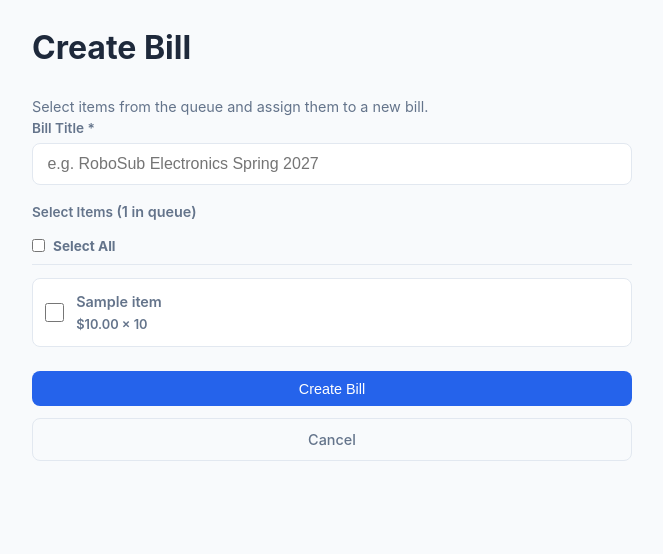
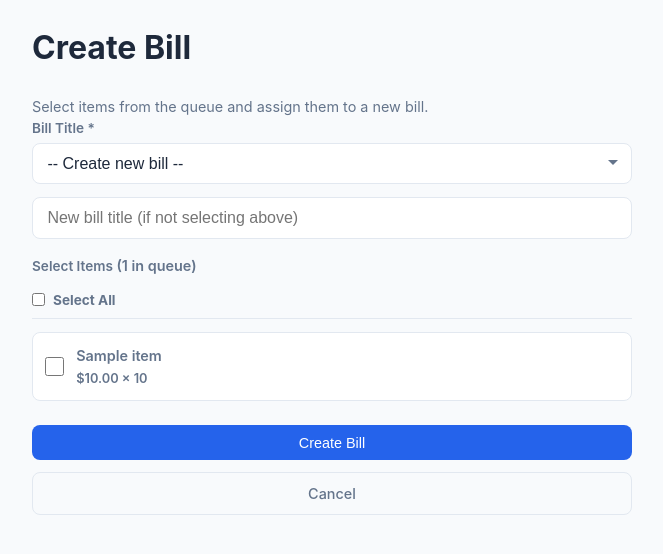
Before and after one commit to gt-marine-robotics-group/finance, a Flask app: template mrg-purchasing/templates/create_bill.html in a window 1280 px wide. Shown: the top 554 px of the page, without its empty margins (308-971 px from the left). Run offline with Flask 3, Linux system fonts and the light colour scheme; the template is opened without the code that fills it: most values are stand-ins (such as "Sample title", 1, 10 or a date in 2020).

Commit message:
fix: preserve Excel formulas, add items to existing bills
- Leave Bill Item ID and Total Cost as null so Excel formulas auto-fill
- Create Bill page now shows dropdown of existing bills
- Selecting existing bill adds items without separator row
- Creating new bill still adds 'Request N' separator
- Fixed leftover duplicate code in move_to_bill

```diff
--- a/mrg-purchasing/app.py
+++ b/mrg-purchasing/app.py
@@ -415,7 +415,11 @@ def remove_from_bill(item_id):
 def create_bill():
     """Select items from the queue (Test sheet) and move them to the Bills sheet."""
     if request.method == "POST":
-        bill_title = request.form.get("bill_title", "").strip()
+        existing_bill = request.form.get("existing_bill", "").strip()
+        new_bill_title = request.form.get("bill_title", "").strip()
+        bill_title = existing_bill or new_bill_title
+        is_new_bill = not existing_bill
+
         selected_indices = request.form.getlist("item_ids")
 
         if not bill_title:
@@ -438,7 +442,7 @@ def create_bill():
             return redirect(url_for("create_bill"))
 
         # Move from Test sheet to Bills sheet
-        moved = xlsx_manager.move_to_bill(selected_items, bill_title)
+        moved = xlsx_manager.move_to_bill(selected_items, bill_title, add_separator=is_new_bill)
 
         # Copy screenshots from _queue/ to bill folder (local + SharePoint)
         for item in selected_items:
@@ -451,7 +455,8 @@ def create_bill():
 
     # GET — show queue items to select from
     backlog = xlsx_manager.get_backlog_items()
-    return render_template("create_bill.html", backlog=backlog)
+    bills = xlsx_manager.get_bills()
+    return render_template("create_bill.html", backlog=backlog, bills=bills)
 
 
 # --- Bill View ---
@@ -573,7 +578,8 @@ def copy_to_bill(item_id):
         except (ValueError, TypeError):
             item_data["Total Cost"] = 0
 
-        row_values = [item_data.get(col, "") or "" for col in bills_columns]
+        FORMULA_COLUMNS = {"Bill Item ID", "Total Cost"}
+        row_values = [None if col in FORMULA_COLUMNS else (item_data.get(col, "") or "") for col in bills_columns]
         success = xlsx_manager.graph_add_row("BillsT", row_values)
 
         if success:
--- a/mrg-purchasing/templates/create_bill.html
+++ b/mrg-purchasing/templates/create_bill.html
@@ -15,8 +15,14 @@
     <form method="POST" action="{{ url_for('create_bill') }}" class="item-form">
         <div class="form-group">
             <label for="bill_title">Bill Title *</label>
-            <input type="text" id="bill_title" name="bill_title" required class="input"
-                   placeholder="e.g. RoboSub Electronics Spring 2027">
+            <select id="existing_bill" name="existing_bill" class="input">
+                <option value="">-- Create new bill --</option>
+                {% for bill in bills %}
+                <option value="{{ bill }}">{{ bill }}</option>
+                {% endfor %}
+            </select>
+            <input type="text" id="bill_title" name="bill_title" class="input" style="margin-top: 0.5rem;"
+                   placeholder="New bill title (if not selecting above)">
         </div>
 
         <div class="form-group">
--- a/mrg-purchasing/xlsx_manager.py
+++ b/mrg-purchasing/xlsx_manager.py
@@ -527,7 +527,7 @@ def delete_queue_item(row_idx: int) -> bool:
         return True
 
 
-def move_to_bill(queue_items: list[dict], bill_title: str) -> int:
+def move_to_bill(queue_items: list[dict], bill_title: str, add_separator: bool = True) -> int:
     """
     Move items from the Queue (TestTable) to the Bills table (BillsT) via Graph API.
     - Inserts a separator row (e.g. "Request 4") before the items
@@ -555,22 +555,13 @@ def move_to_bill(queue_items: list[dict], bill_title: str) -> int:
                          "Budget Section", "Vendor", "Description", "Quantity", "Cost",
                          "Total Cost", "Link", "File URL", "Person Requesting", "Remaining Allocation", "Column1"]
 
-    # Get existing rows to find next Request number and next Bill Item ID
+    # Get existing rows to find next Request number
     url = f"https://graph.microsoft.com/v1.0/drives/{drive_id}/items/{file_id}/workbook/tables/BillsT/rows"
     resp = _requests.get(url, headers=headers, timeout=15)
-    max_id = 0
     max_request_num = 0
     if resp.status_code == 200:
         for row in resp.json().get("value", []):
             vals = row["values"][0]
-            # Track max Bill Item ID
-            try:
-                val = int(float(str(vals[0])))
-                if val > max_id:
-                    max_id = val
-            except (ValueError, TypeError, IndexError):
-                pass
-            # Track max Request number
             bill_col = str(vals[2]) if vals[2] else ""
             if bill_col.startswith("Request"):
                 try:
@@ -580,47 +571,43 @@ def move_to_bill(queue_items: list[dict], bill_title: str) -> int:
                 except ValueError:
                     pass
 
-    next_id = max_id + 1
     next_request = max_request_num + 1
 
     # Find where to insert (after last row with data)
     insert_at = _get_last_data_index("BillsT") + 1
 
-    # Insert separator row first (e.g. "Request 4" with empty Item Name)
-    separator_row = [""] * len(bills_columns)
-    bill_title_idx = bills_columns.index("Bill Title") if "Bill Title" in bills_columns else 2
-    separator_row[bill_title_idx] = f"Request {next_request}"
-    graph_add_row("BillsT", separator_row, index=insert_at)
-    insert_at += 1
+    # Insert separator row for new bills only
+    if add_separator:
+        separator_row = [""] * len(bills_columns)
+        bill_title_idx = bills_columns.index("Bill Title") if "Bill Title" in bills_columns else 2
+        separator_row[bill_title_idx] = f"Request {next_request}"
+        graph_add_row("BillsT", separator_row, index=insert_at)
+        insert_at += 1
 
     moved = 0
     rows_to_delete = []
 
+    # Columns that have formulas in Excel — pass None to preserve them
+    FORMULA_COLUMNS = {"Bill Item ID", "Total Cost"}
+
     for item in queue_items:
         # Build row for BillsT
         item_data = dict(item)
-        item_data["Bill Item ID"] = next_id
         item_data["Bill Title"] = bill_title
         item_data["Status"] = "Bill Requested"
 
-        # Calculate Total Cost
-        try:
-            qty = float(item_data.get("Quantity", 1) or 1)
-            cost = float(str(item_data.get("Cost", 0)).replace("$", "").replace(",", "") or 0)
-            item_data["Total Cost"] = qty * cost
-        except (ValueError, TypeError):
-            item_data["Total Cost"] = 0
-
         row_values = []
         for col in bills_columns:
-            val = item_data.get(col, "")
-            row_values.append(val if val else "")
+            if col in FORMULA_COLUMNS:
+                row_values.append(None)  # Let Excel formula auto-fill
+            else:
+                val = item_data.get(col, "")
+                row_values.append(val if val else "")
 
         # Add to BillsT at correct position
         success = graph_add_row("BillsT", row_values, index=insert_at)
         if success:
             moved += 1
-            next_id += 1
             insert_at += 1
             # Track row index for deletion from TestTable
             if "_table_index" in item:
```
